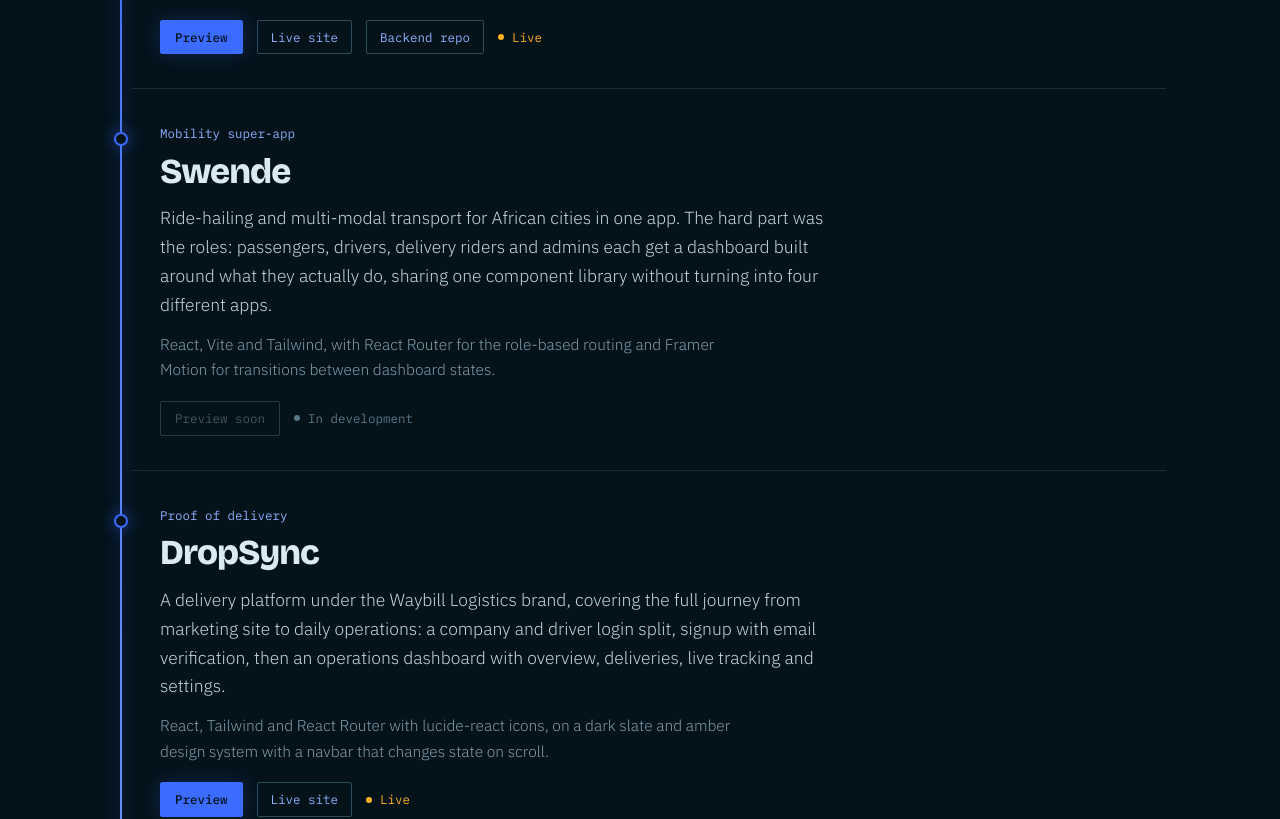
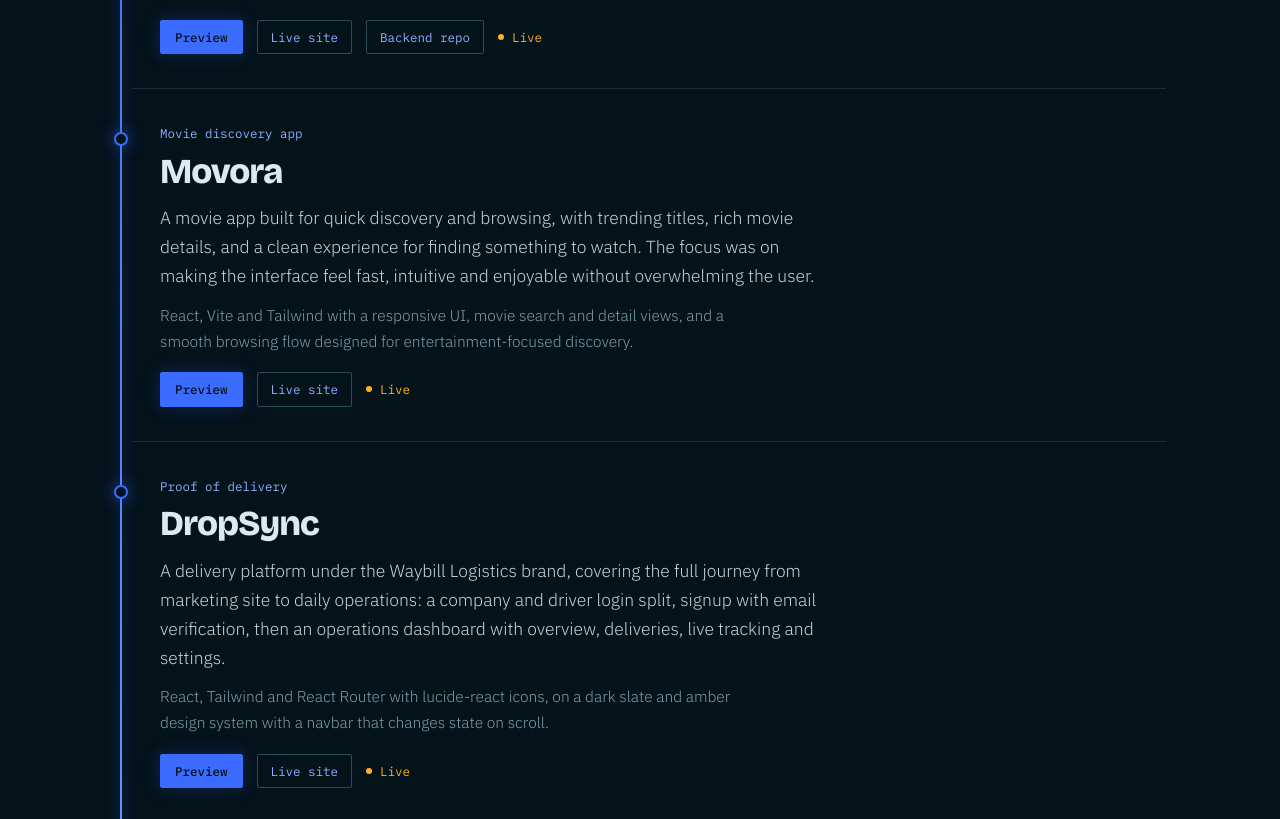
Before and after one commit to Makuakpavan/makuportfolio, a React (Vite) app: page / in a window 1280 px wide. Shown: the part 1483-2302 px from the top of the page. Built offline with nearby package versions, Linux system fonts and the light colour scheme.

Commit message:
updated movora project

```diff
--- a/src/data/site.ts
+++ b/src/data/site.ts
@@ -51,13 +51,15 @@
     status: { label: 'Live', live: true },
   },
   {
-    id: 'swende',
-    kind: 'Mobility super-app',
-    title: 'Swende',
-    body: 'Ride-hailing and multi-modal transport for African cities in one app. The hard part was the roles: passengers, drivers, delivery riders and admins each get a dashboard built around what they actually do, sharing one component library without turning into four different apps.',
+    id: 'movora',
+    kind: 'Movie discovery app',
+    title: 'Movora',
+    href: 'https://movora-theta.vercel.app/',
+    body: 'A movie app built for quick discovery and browsing, with trending titles, rich movie details, and a clean experience for finding something to watch. The focus was on making the interface feel fast, intuitive and enjoyable without overwhelming the user.',
     build:
-      'React, Vite and Tailwind, with React Router for the role-based routing and Framer Motion for transitions between dashboard states.',
-    status: { label: 'In development' },
+      'React, Vite and Tailwind with a responsive UI, movie search and detail views, and a smooth browsing flow designed for entertainment-focused discovery.',
+    links: [{ label: 'Live site', href: 'https://movora-theta.vercel.app/' }],
+    status: { label: 'Live', live: true },
   },
   {
     id: 'dropsync',
@@ -174,9 +176,9 @@
 
 export const elsewhere = [
   { label: 'GitHub', href: 'https://github.com/Makuakpavan' },
-  {
-    label: 'LinkedIn',
-    href: 'https://www.linkedin.com/in/maku-akpavan-a6222a400',
-  },
+  // {
+  //   label: 'LinkedIn',
+  //   href: 'https://www.linkedin.com/in/maku-akpavan-a6222a400',
+  // },
   { label: 'Previous portfolio', href: 'https://maku-akpavanport.vercel.app' },
 ]
```
